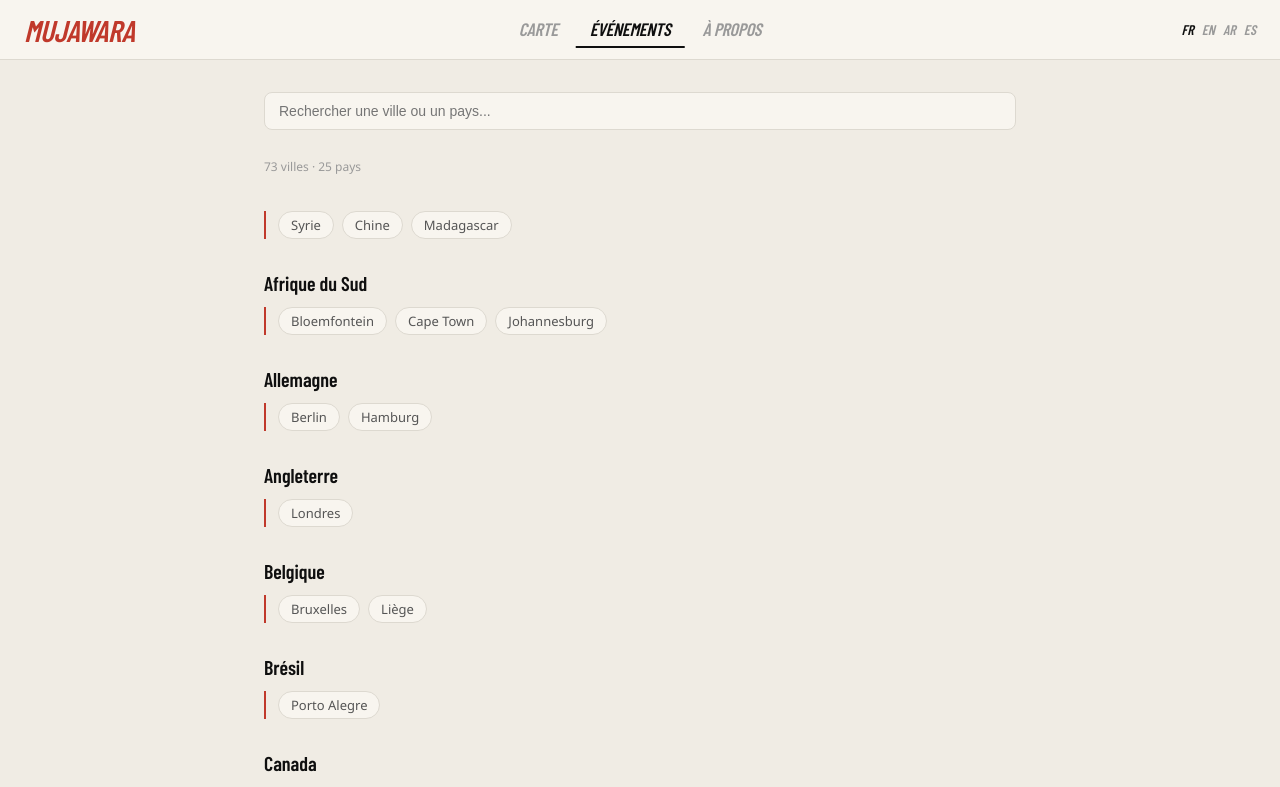
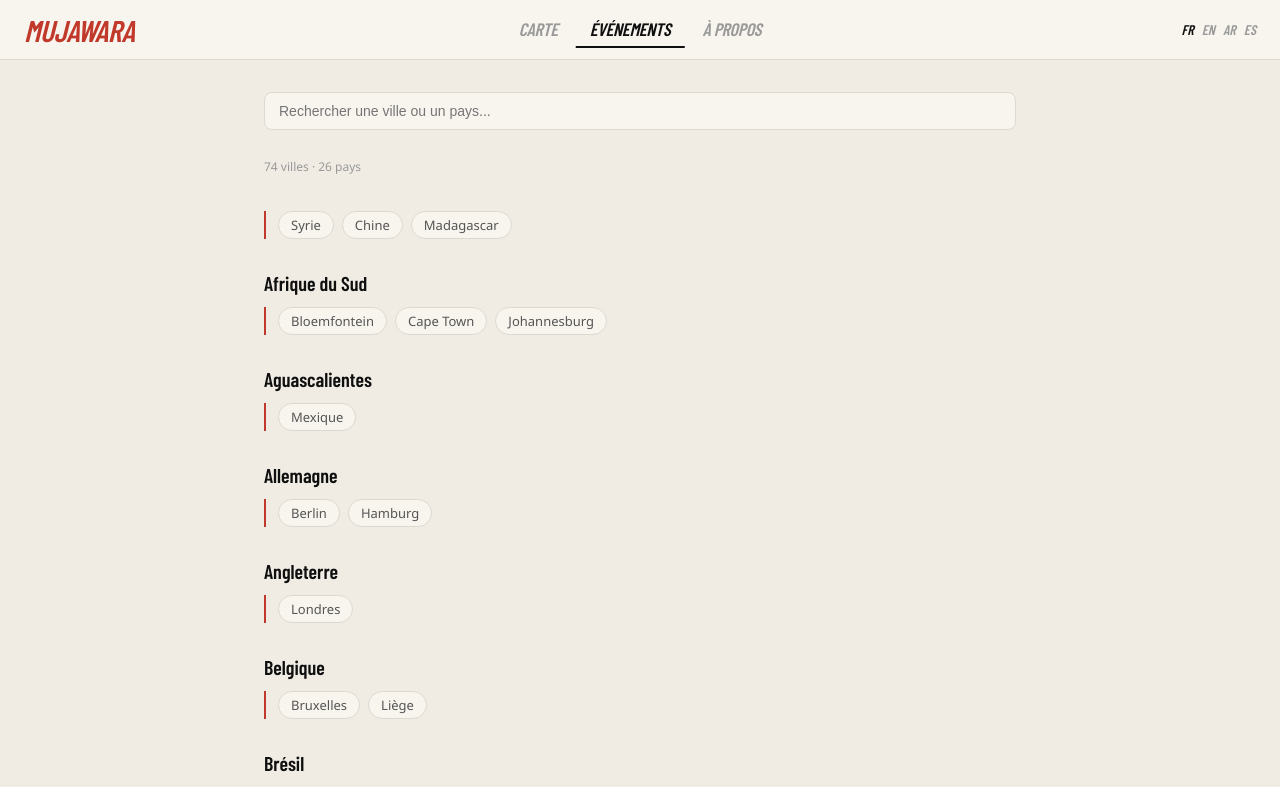
Before and after one commit to rebeccadumazert/mujawara, a React (Create React App) app: page /evenements in a window 1280 px wide. Shown: the top 787 px of the page. Built offline with nearby package versions, Linux system fonts and the light colour scheme; a web font is replaced by a local one.

Commit message:
Ajoute Aguascalientes

```diff
--- a/src/data/cities.js
+++ b/src/data/cities.js
@@ -840,6 +840,23 @@ const cities = [
 		lat: -18.9249604,
 		lng: 46.4416422,
 	},
+	{
+		id: 75,
+		name: {
+			fr: "Mexique",
+			en: "Mexico",
+			ar: "المكسيك",
+			es: "México",
+		},
+		country: {
+			fr: "Aguascalientes",
+			en: "Aguascalientes",
+			ar: "أغواسكاليينتس",
+			es: "Aguascalientes",
+		},
+		lat: 21.880487,
+		lng: -102.2967195,
+	},
 ];
 
 export default cities;
```
